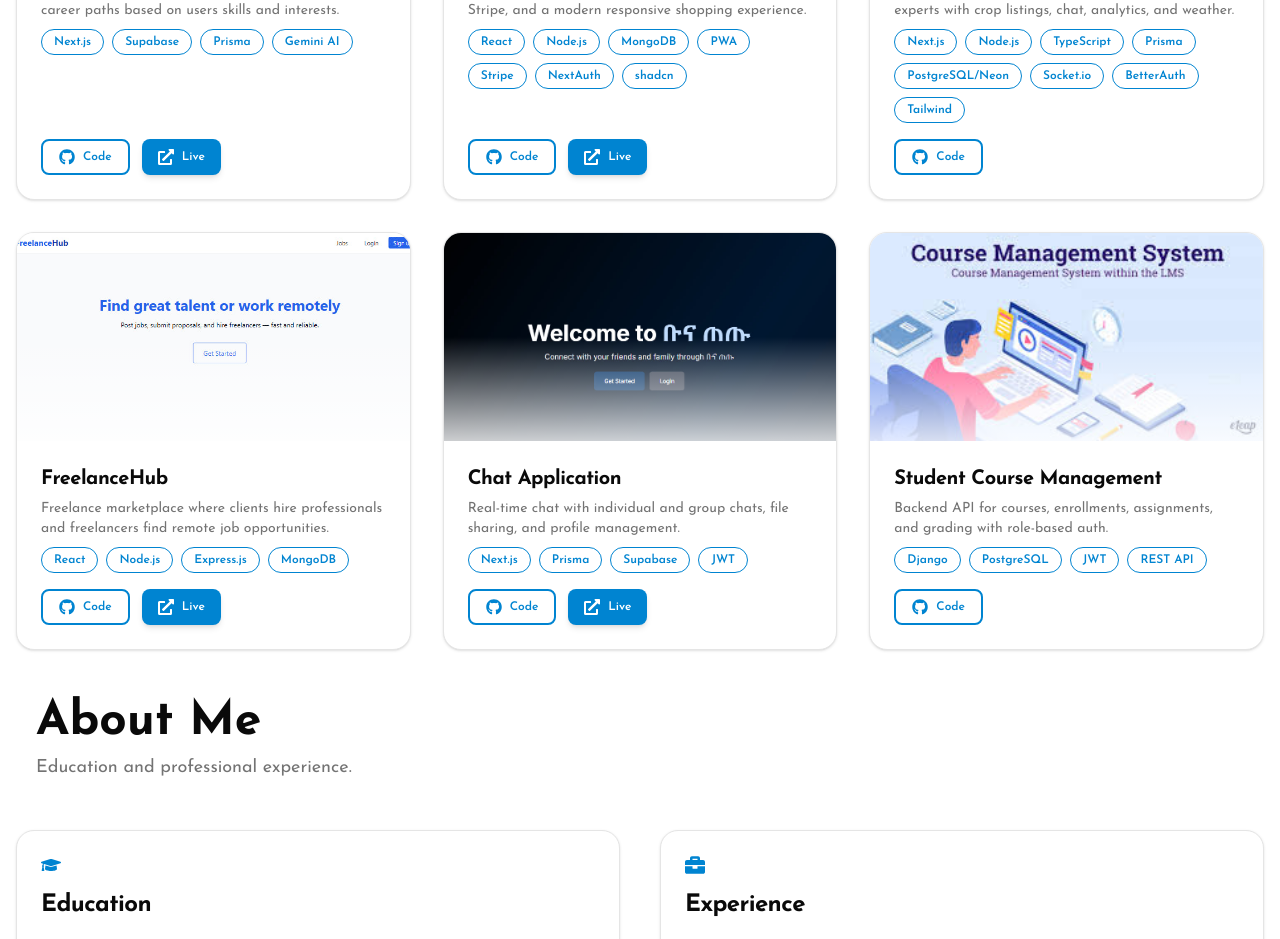
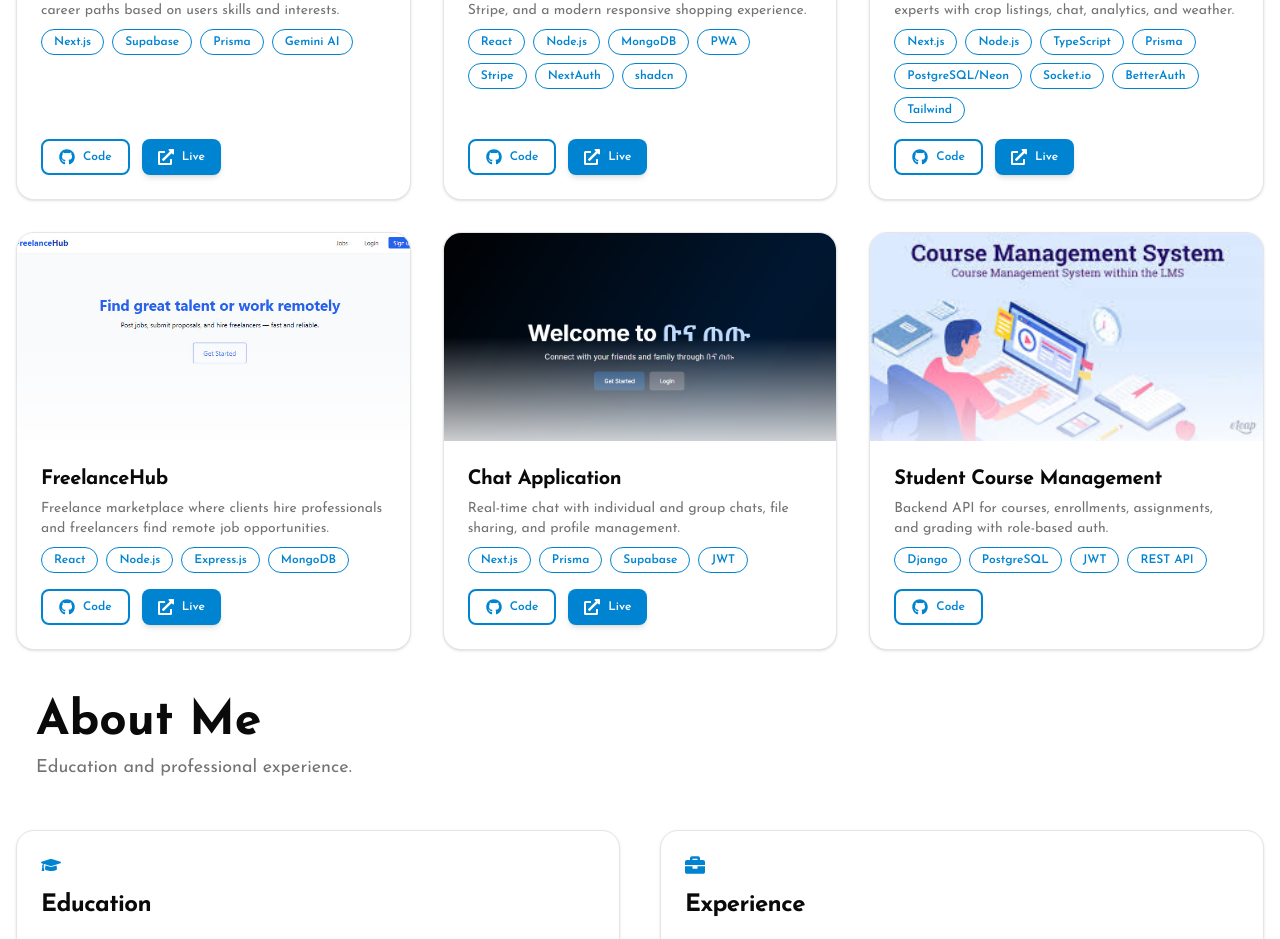
Before and after one commit to Sam44556/Portfolio, a Next.js app: page / in a window 1280 px wide. Shown: the part 1840-2779 px from the top of the page. Built offline with nearby package versions, Linux system fonts and the light colour scheme; no server answers.

Commit message:
Update live link for AgroTech project

```diff
--- a/src/app/project/page.js
+++ b/src/app/project/page.js
@@ -42,7 +42,7 @@ export default function Page() {
       image: '/ag.jpg',
       tech: ['Next.js', 'Node.js', 'TypeScript', 'Prisma', 'PostgreSQL/Neon', 'Socket.io', 'BetterAuth', 'Tailwind'],
       github: 'https://github.com/Sam44556/AgroTech',
-      live: '',
+      live: 'https://agro-tech-gules.vercel.app/',
     },
     {
       title: 'FreelanceHub',
```
